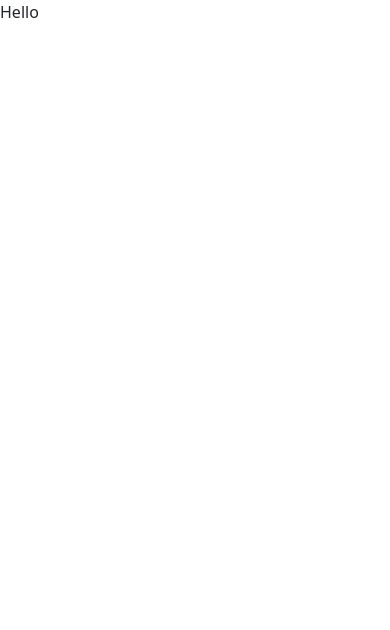
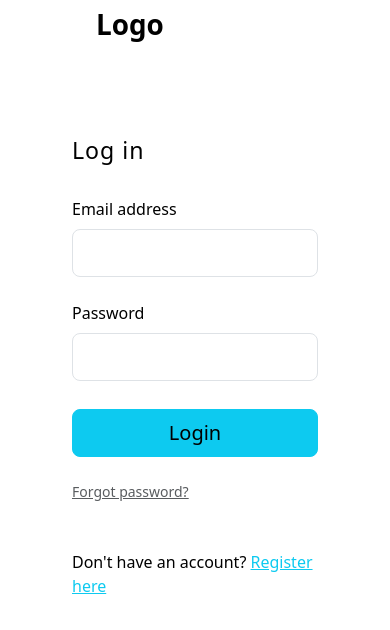
Before and after one commit to Kavindi516/zephyratech-project, a React (Create React App) app: page / in a window 390 px wide. Shown: the top 630 px of the page. Built offline with nearby package versions, Linux system fonts and the light colour scheme.

Commit message:
update login page UI with accessibility improvements

```diff
--- a/package.json
+++ b/package.json
@@ -12,6 +12,7 @@
     "react": "^19.1.0",
     "react-bootstrap": "^2.10.10",
     "react-dom": "^19.1.0",
+    "react-router-dom": "^7.6.1",
     "react-scripts": "5.0.1",
     "web-vitals": "^2.1.4"
   },
--- a/src/App.js
+++ b/src/App.js
@@ -1,9 +1,18 @@
-
+import LoginPage from "./pages/Login/LoginPage";
+import { BrowserRouter as Router, Routes, Route } from 'react-router-dom';
 
 function App() {
   return (
     <div >
-       Hello
+      <Router>
+
+      <Routes>
+        <Route path="/" element={<LoginPage />} />
+
+       {/* <Route path="/dashboard" element={<Dashboard/>} /> */}
+
+      </Routes>
+    </Router>
     </div>
   );
 }
--- a/src/pages/Login/LoginPage.css
+++ b/src/pages/Login/LoginPage.css
@@ -0,0 +1,11 @@
+/* .h-custom-2 {} */
+    /* Ensure this doesn't conflict with React Bootstrap's flex utilities if problems arise */
+
+/* If you were to use .bg-image-vertical on an element: */
+.bg-image-vertical {
+    position: relative;
+    overflow: hidden;
+    background-repeat: no-repeat;
+    background-position: right center;
+    background-size: auto 100%;
+}
--- a/src/pages/Login/LoginPage.jsx
+++ b/src/pages/Login/LoginPage.jsx
@@ -0,0 +1,73 @@
+import React from 'react'
+import { Container, Row, Col, Form, Button } from 'react-bootstrap';
+import './LoginPage.css';
+function LoginPage() {
+  return (
+    <div>
+
+      <Container fluid>
+        <Row>
+          <Col sm={6} className="text-black">
+            <Container>
+                <div className="px-5 ms-xl-4 m-2">
+              {/* If using react-fontawesome: /}
+              {/ <FontAwesomeIcon icon={faCrow} size="2x" className="me-3 pt-5 mt-xl-4" style={{ color: '
+#709085' }} /> */}
+              <i className="fas fa-crow fa-2x me-3 pt-5 mt-xl-4" style={{ color: '#709085' }}></i>
+              <span className="h1 fw-bold mb-0">Logo</span>
+            </div>
+
+            <div className="d-flex align-items-center h-custom-2 px-5 ms-xl-4 mt-5 pt-5 pt-xl-0 mt-xl-n5">
+              <Form style={{ width: '23rem' }}>
+                <h3 className="fw-normal mb-3 pb-3" style={{ letterSpacing: '1px' }}>
+                  Log in
+                </h3>
+
+                <Form.Group className="mb-4" controlId="form2Example18">
+                  <Form.Label>Email address</Form.Label>
+                  <Form.Control type="email" size="lg" />
+                </Form.Group>
+
+                <Form.Group className="mb-4" controlId="form2Example28">
+                  <Form.Label>Password</Form.Label>
+                  <Form.Control type="password" size="lg" />
+                </Form.Group>
+
+                <div className="pt-1 mb-4">
+                  <Button variant="info" size="lg" block type="button" style={{width:"100%"}}>
+                    Login
+                  </Button>
+                </div>
+
+                <p className="small mb-5 pb-lg-2">
+                  <a className="text-muted" href="#!">
+                    Forgot password?
+                  </a>
+                </p>
+                <p>
+                  Don't have an account?{' '}
+                  <a href="#!" className="link-info">
+                    Register here
+                  </a>
+                </p>
+              </Form>
+            </div>
+            </Container>
+          </Col>
+          <Col sm={6} className="px-0 d-none d-sm-block">
+            <img
+               src="https://mdbcdn.b-cdn.net/img/Photos/new-templates/bootstrap-login-form/img3.webp"
+               alt=""
+               className="w-100 vh-100"
+               style={{ objectFit: 'cover', objectPosition: 'left' }}
+            />
+
+          </Col>
+        </Row>
+      </Container>
+
+    </div>
+  )
+}
+
+export default LoginPage
```
Also changed, not shown: 1 other file (tests, documents, lock files or other folders).
